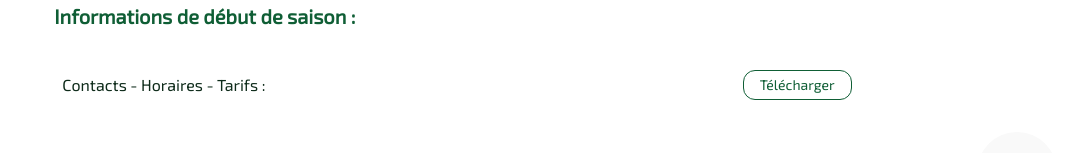
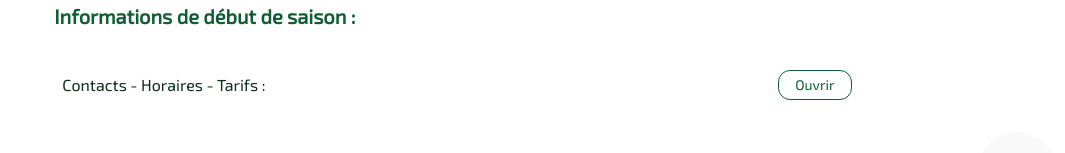
Before and after one commit to ttfarguais/ttfarguais, a Next.js app: page /inscription in a window 1280 px wide. Shown: the part 548-701 px from the top of the page, without its empty margins (183-1248 px from the left). Built offline with nearby package versions, Linux system fonts and the light colour scheme.

Commit message:
Update Inscription.jsx

```diff
--- a/app/src/components/Main/Inscription/Inscription.jsx
+++ b/app/src/components/Main/Inscription/Inscription.jsx
@@ -36,14 +36,15 @@ export default function Inscription({ times, documents, inscriptionFile }) {
           <div className="flex items-center justify-between hover:bg-contrast-2 p-2 rounded-xl">
             <p className="mr-4">{inscriptionFile.name} :</p>
 
-           <a
-              href={inscriptionFile.pdf}
-              download={`${inscriptionFile.pdf}.pdf`}
-              className="text-solid py-1 px-4 border border-solid rounded-xl hover:text-contrast-1 hover:bg-solid text-sm transition-all"
-              aria-label={`Télécharger ${inscriptionFile.name}`}
-            >
-              Télécharger
-            </a>
+          <a
+          href={inscriptionFile.pdf}
+          target="_blank"
+          rel="noopener noreferrer"
+          className="text-solid py-1 px-4 border border-solid rounded-xl hover:text-contrast-1 hover:bg-solid text-sm transition-all"
+          aria-label={`Ouvrir ${inscriptionFile.name}`}
+        >
+          Ouvrir
+        </a>
 
           </div>
         </section>
```
